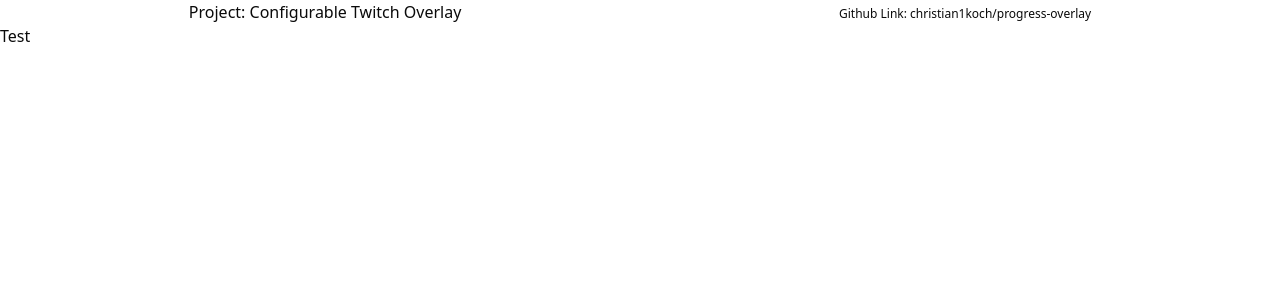
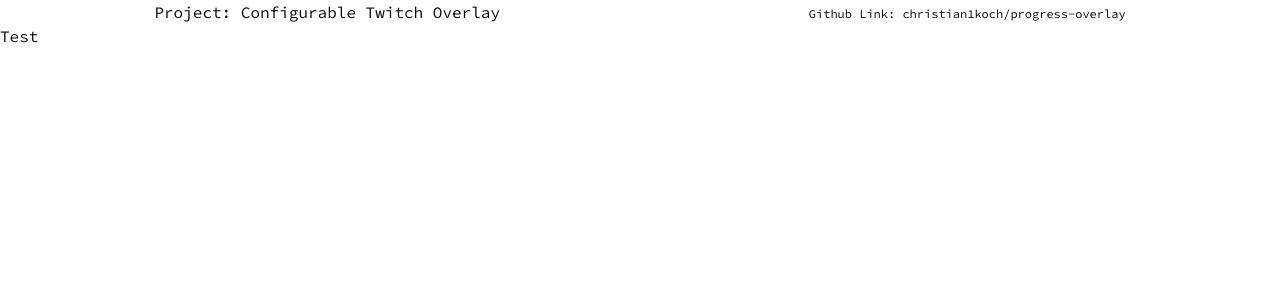
Before and after one commit to christian1koch/progress-overlay, a Next.js app: page /project-info in a window 1280 px wide. Shown: the top 300 px of the page. Built offline with nearby package versions, Linux system fonts and the light colour scheme.

Commit message:
Changed font

```diff
--- a/app/project-info/layout.tsx
+++ b/app/project-info/layout.tsx
@@ -1,6 +1,6 @@
-import { Press_Start_2P } from "next/font/google";
+import { Source_Code_Pro as our_Font } from "next/font/google";
 
-const pressStart2P = Press_Start_2P({
+const pressStart2P = our_Font({
     weight: "400",
     subsets: ["cyrillic"],
 });
@@ -12,7 +12,7 @@ export default function ProjectLayout({
     return (
         <html lang="en">
             <body>
-                <main>{children}</main>
+                <main className={`${pressStart2P.className}`}>{children}</main>
             </body>
         </html>
     );
```
